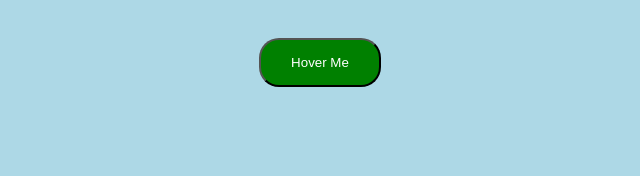
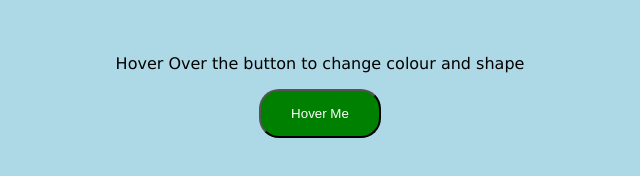
Before and after one commit to Devi-Pradeep/Hover-Button, a plain HTML site: page index.html in a window 1280 px wide. Shown: the whole page, without its empty margins (320-960 px from the left). Drawn offline with Linux system fonts and the light colour scheme.

Commit message:
Update index.html

```diff
--- a/index.html
+++ b/index.html
@@ -2,12 +2,13 @@
 <html lang="en">
 <head>
   <meta charset="UTF-8" />
-  <title>Hover Dovern</title>
+  <title>Hover Dover</title>
   <link rel="stylesheet" href="style.css"/>
 </head>
 <body>
 
   <div class="button">
+    <p> Hover Over the button to change colour and shape</p>
     <button class="hover_button">Hover Me</button>
   </div>
 
```
